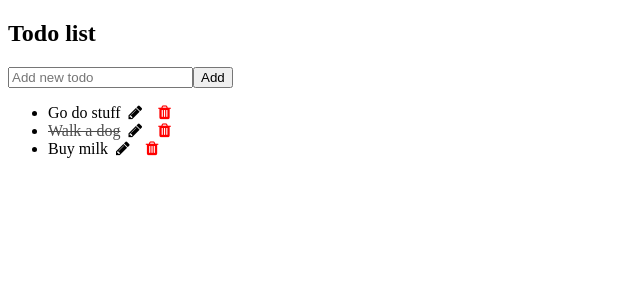
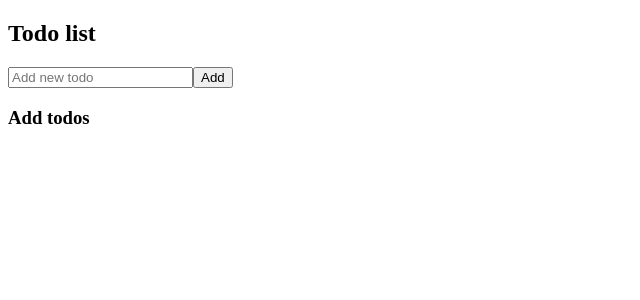
Before and after one commit to lukas-anci/todoHooks, a React (Create React App) app: page / in a window 1280 px wide. Shown: the top 300 px of the page, without its empty margins (0-640 px from the left). Built offline with nearby package versions, Linux system fonts and the light colour scheme.

Commit message:
no todos funcionality

```diff
--- a/src/App.jsx
+++ b/src/App.jsx
@@ -56,12 +56,17 @@ function App() {
     <div className="App">
       <h2>Todo list</h2>
       <AddTodo onAddTodo={handleAddTodo} />
+
+      {todos.lenght ? (
         <TodoList
           onDelete={handleDelete}
           onEditTodo={handleEditTodo}
           todos={todos}
           onDoneUndone={setDoneUndone}
         />
+      ) : (
+        <h3>Add todos</h3>
+      )}
     </div>
   );
 }
```
Lines whose indentation alone changed are shown as unchanged.
